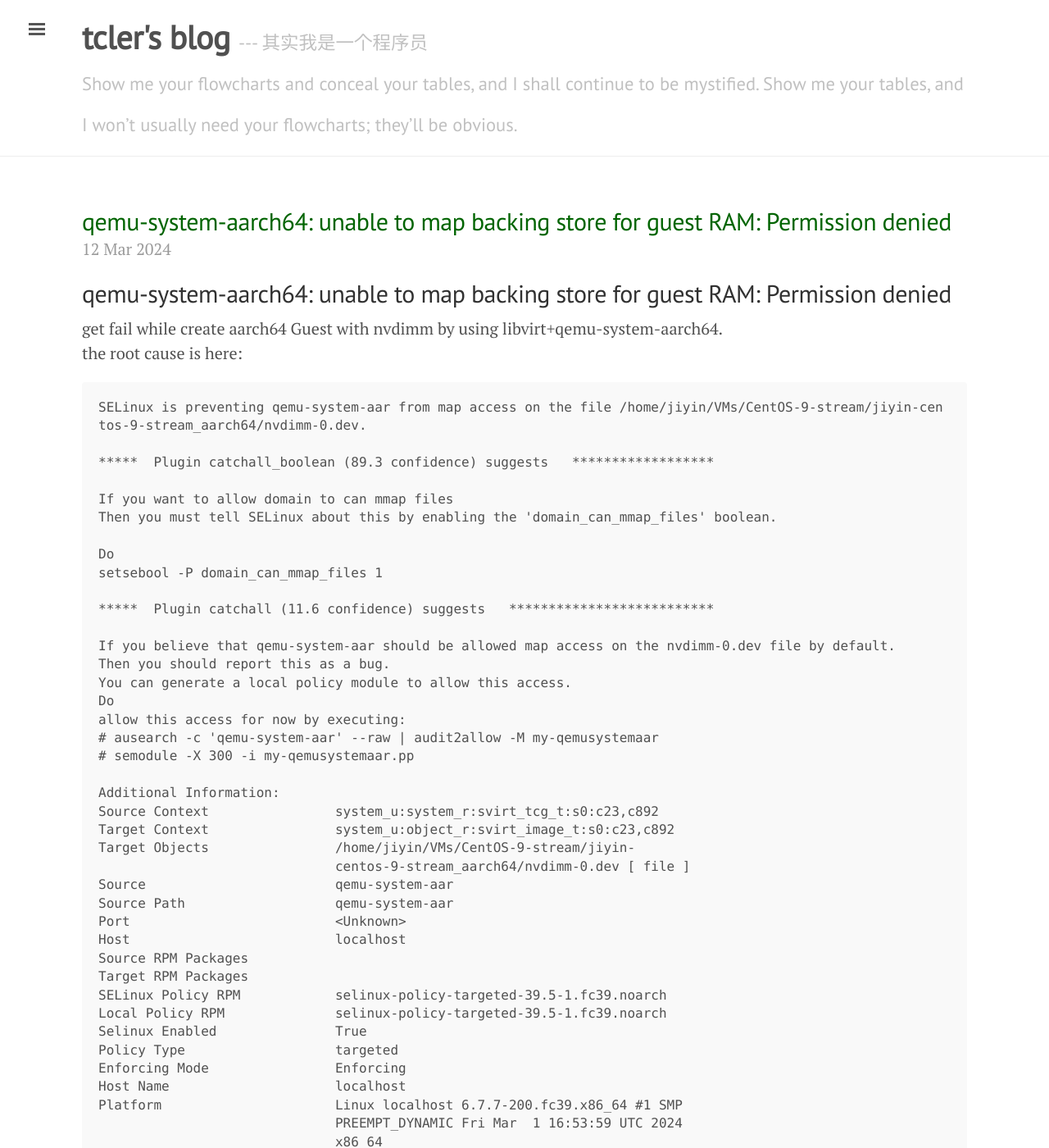
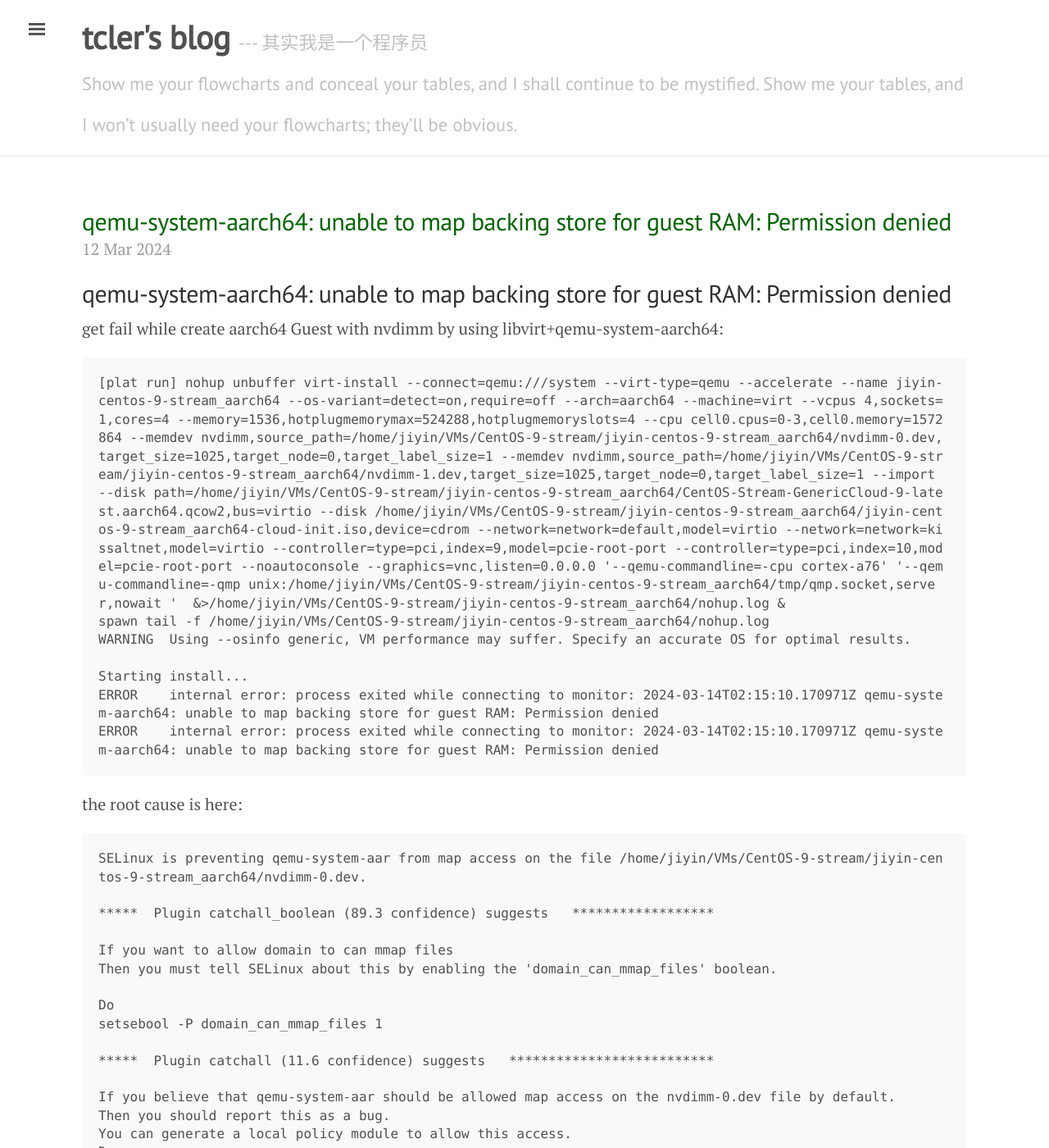
Before and after one commit to tcler/tcler.github.io, a Jekyll site: the page built from _posts/2024-03-12-qemu-system-aarch64-domain_can_mmap_files.md, in a window 1280 px wide and 1400 px high. Shown: the whole window at 82% size. Built offline with Jekyll 4.4.1, drawn with Linux system fonts in a browser that asks for light colours; some of the changed text lies outside the part shown.

Commit message:
Update 2024-03-12-qemu-system-aarch64-domain_can_mmap_files.md

````diff
--- a/_posts/2024-03-12-qemu-system-aarch64-domain_can_mmap_files.md
+++ b/_posts/2024-03-12-qemu-system-aarch64-domain_can_mmap_files.md
@@ -4,7 +4,17 @@ title: "qemu-system-aarch64: unable to map backing store for guest RAM: Permissi
 ---
 
 ## qemu-system-aarch64: unable to map backing store for guest RAM: Permission denied
-get fail while create aarch64 Guest with nvdimm by using libvirt+qemu-system-aarch64.
+get fail while create aarch64 Guest with nvdimm by using libvirt+qemu-system-aarch64:
+```
+[plat run] nohup unbuffer virt-install --connect=qemu:///system --virt-type=qemu --accelerate --name jiyin-centos-9-stream_aarch64 --os-variant=detect=on,require=off --arch=aarch64 --machine=virt --vcpus 4,sockets=1,cores=4 --memory=1536,hotplugmemorymax=524288,hotplugmemoryslots=4 --cpu cell0.cpus=0-3,cell0.memory=1572864 --memdev nvdimm,source_path=/home/jiyin/VMs/CentOS-9-stream/jiyin-centos-9-stream_aarch64/nvdimm-0.dev,target_size=1025,target_node=0,target_label_size=1 --memdev nvdimm,source_path=/home/jiyin/VMs/CentOS-9-stream/jiyin-centos-9-stream_aarch64/nvdimm-1.dev,target_size=1025,target_node=0,target_label_size=1 --import --disk path=/home/jiyin/VMs/CentOS-9-stream/jiyin-centos-9-stream_aarch64/CentOS-Stream-GenericCloud-9-latest.aarch64.qcow2,bus=virtio --disk /home/jiyin/VMs/CentOS-9-stream/jiyin-centos-9-stream_aarch64/jiyin-centos-9-stream_aarch64-cloud-init.iso,device=cdrom --network=network=default,model=virtio --network=network=kissaltnet,model=virtio --controller=type=pci,index=9,model=pcie-root-port --controller=type=pci,index=10,model=pcie-root-port --noautoconsole --graphics=vnc,listen=0.0.0.0 '--qemu-commandline=-cpu cortex-a76' '--qemu-commandline=-qmp unix:/home/jiyin/VMs/CentOS-9-stream/jiyin-centos-9-stream_aarch64/tmp/qmp.socket,server,nowait '  &>/home/jiyin/VMs/CentOS-9-stream/jiyin-centos-9-stream_aarch64/nohup.log &
+spawn tail -f /home/jiyin/VMs/CentOS-9-stream/jiyin-centos-9-stream_aarch64/nohup.log
+WARNING  Using --osinfo generic, VM performance may suffer. Specify an accurate OS for optimal results.
+
+Starting install...
+ERROR    internal error: process exited while connecting to monitor: 2024-03-14T02:15:10.170971Z qemu-system-aarch64: unable to map backing store for guest RAM: Permission denied
+ERROR    internal error: process exited while connecting to monitor: 2024-03-14T02:15:10.170971Z qemu-system-aarch64: unable to map backing store for guest RAM: Permission denied
+```
+
 the root cause is here:
 
 ```
@@ -59,4 +69,9 @@ type=AVC msg=audit(1710328208.112:388): avc:  denied  { map } for  pid=3395 comm
 
 Hash: qemu-system-aar,svirt_tcg_t,svirt_image_t,file,map
 ```
+
+## workaround
 ```
+setsebool -P domain_can_mmap_files=1
+```
+but how do I add capacity **domain_can_mmap_files** to qemu-system-aarch64 by default ? IDK
````
